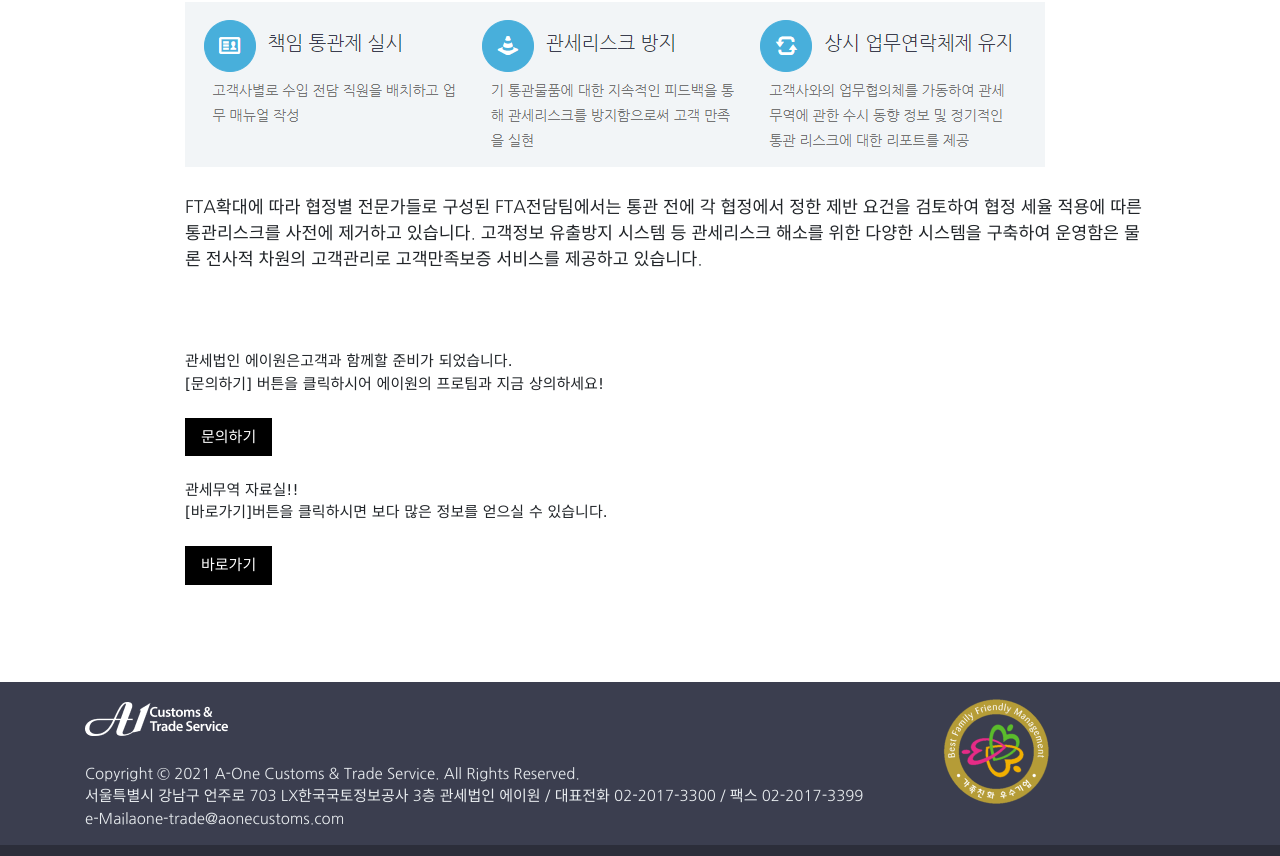
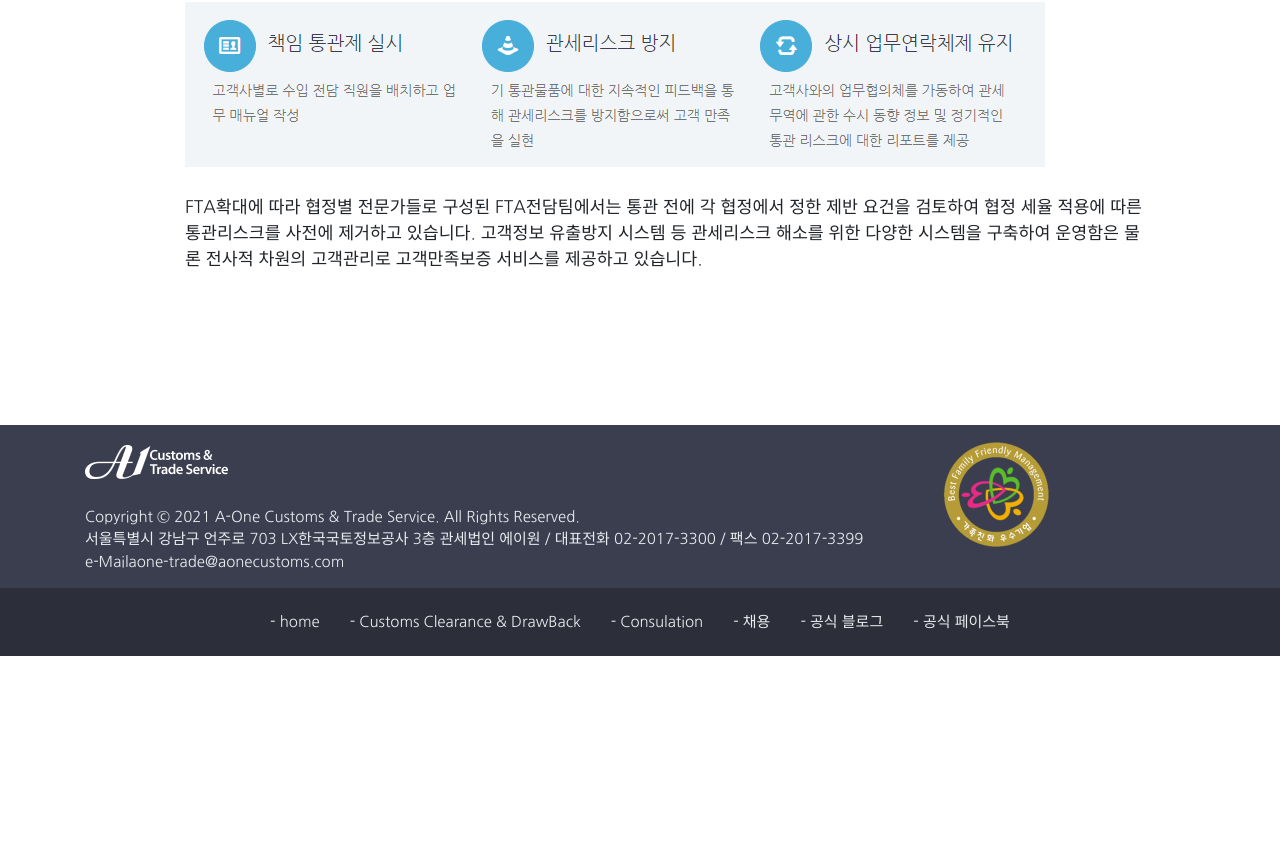
Before and after one commit to limyt0909/Qusetion, a React (Create React App) app: page /CustomAone in a window 1280 px wide. Shown: the part 886-1742 px from the top of the page. After the commit the page ends 1542 px from the top, so only its background shows below. Built offline with nearby package versions, Linux system fonts and the light colour scheme.

Commit message:
210114(ver.5)
5

```diff
--- a/src/Customs/Customs.js
+++ b/src/Customs/Customs.js
@@ -3,30 +3,7 @@ import React from 'react';
 <link rel="stylesheet" href="https://www.w3schools.com/w3css/4/w3.css"></link>;
 
 const Customs = () => {
-  return (
-    <>
-      관세법인 에이원은고객과 함께할 준비가 되었습니다.
-      <br />
-      [문의하기] 버튼을 클릭하시어 에이원의 프로팀과 지금 상의하세요!
-      <br />
-      <br />
-      <a href="http://www.aonecustoms.com/inquiry/" class="w3-button w3-black">
-        문의하기
-      </a>
-      <br />
-      <br />
-      관세무역 자료실!!
-      <br />
-      [바로가기]버튼을 클릭하시면 보다 많은 정보를 얻으실 수 있습니다.
-      <br />
-      <br />
-      <a href="/Resources2" class="w3-button w3-black">
-        바로가기
-      </a>
-      <br />
-      <br />
-    </>
-  );
+  return <></>;
 };
 
 export default Customs;
--- a/src/Member/Members.js
+++ b/src/Member/Members.js
@@ -27,11 +27,7 @@ import Img5_1 from '../images/이신재1.png';
 import Img5_2 from '../images/장희석1.jpg';
 
 import Img6_1 from '../images/신민화1.jpg';
-import Img6_2 from '../images/박현우1.jpg';
-import Img6_3 from '../images/정원석1.jpg';
-import Img6_4 from '../images/임용택1.jpg';
 
-import Img3 from '../images/bluemark.png';
 import Img4 from '../images/message.png';
 
 import styles from './member.css';
@@ -448,7 +444,6 @@ const Members = () => {
 
       <br />
       <br />
-
     </>
   );
 };
--- a/src/pages/Aboutaone.module.css
+++ b/src/pages/Aboutaone.module.css
@@ -65,7 +65,3 @@
 .margin2 {
   margin: 25px 50px 75px 300px;
 }
-
-.img {
-  max-width: 100%;
-}
```
Also changed, not shown: 1 other file (tests, documents, lock files or other folders).
